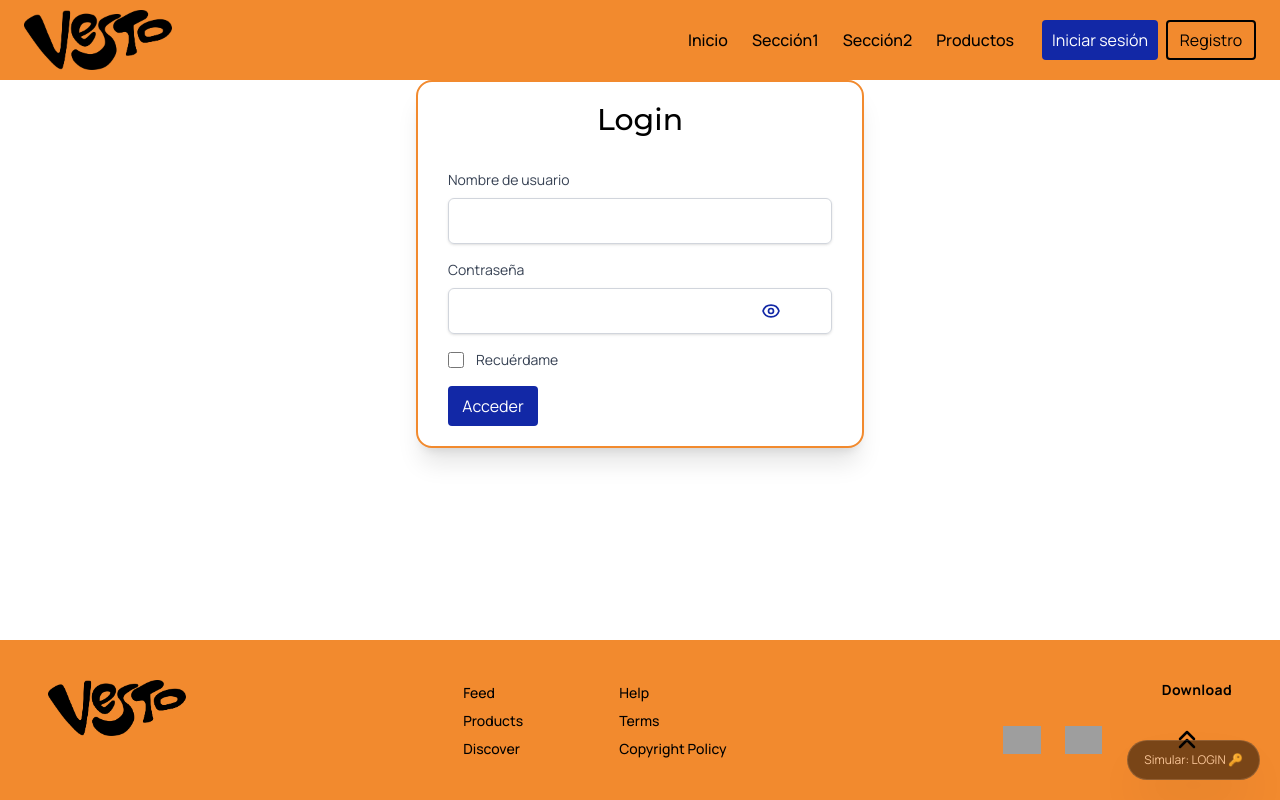
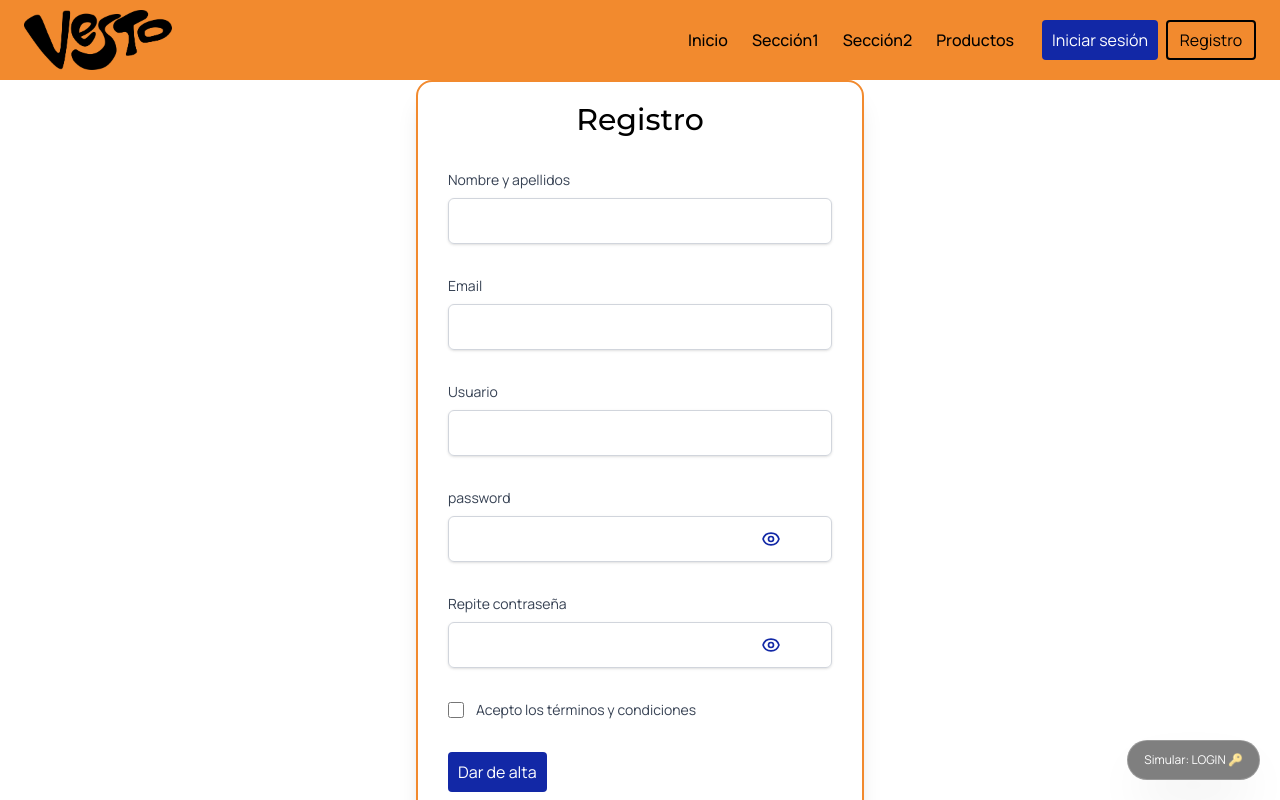
Before and after one commit to LaNoviaDePepe/Vesto, a React (Vite) app: page / in a window 1280 px wide. Shown: the top 800 px of the page. Built offline with nearby package versions, Linux system fonts and the light colour scheme; grey boxes are pictures that could not be loaded.

Commit message:
🔄️UPDATE_SignUpPage

```diff
--- a/src/App.tsx
+++ b/src/App.tsx
@@ -23,7 +23,7 @@ export default function App() {
       // Grupo 1: Layout con Navbar, Página y Footer
       element: <NavbarPageFooterLayout />,
       children: [
-        { path: "/", element: <LoginPage />
+        { path: "/", element: <SignUpPage />
           // path: "/",
           // element: isUser ? <Navigate to="/closet" replace /> : <LandingPage />
         },
--- a/src/pages/SignUpPage.tsx
+++ b/src/pages/SignUpPage.tsx
@@ -1,6 +1,7 @@
+import SignUpForm from "../components/forms/SignUpForm ";
 
 export default function SignUpPage() {
   return (
-    <div>SignUpPage</div>
+    <SignUpForm/>
   )
 }
```
